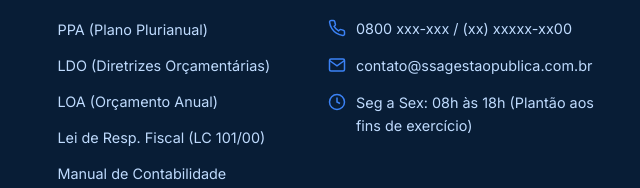
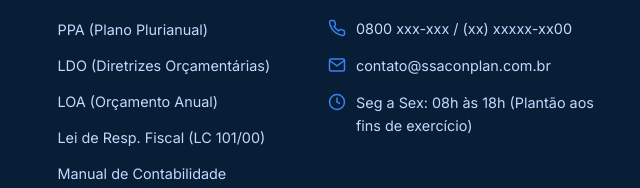
Before and after one commit to hermespamplona/ssa-consultoria, a plain HTML site: page index.html in a window 1280 px wide. Shown: the part 7537-7725 px from the top of the page, 640-1280 px from the left. Drawn offline with Linux system fonts and the light colour scheme.

```diff
--- a/index.html
+++ b/index.html
@@ -952,7 +952,7 @@
               <path d="M4 4h16c1.1 0 2 .9 2 2v12c0 1.1-.9 2-2 2H4c-1.1 0-2-.9-2-2V6c0-1.1.9-2 2-2z"></path>
               <polyline points="22,6 12,13 2,6"></polyline>
             </svg>
-            <span>contato@ssagestaopublica.com.br</span>
+            <span>contato@ssaconplan.com.br</span>
           </div>
           <div class="footer-contact-item">
             <svg width="18" height="18" viewBox="0 0 24 24" fill="none" stroke="currentColor" stroke-width="2" aria-hidden="true">
```
